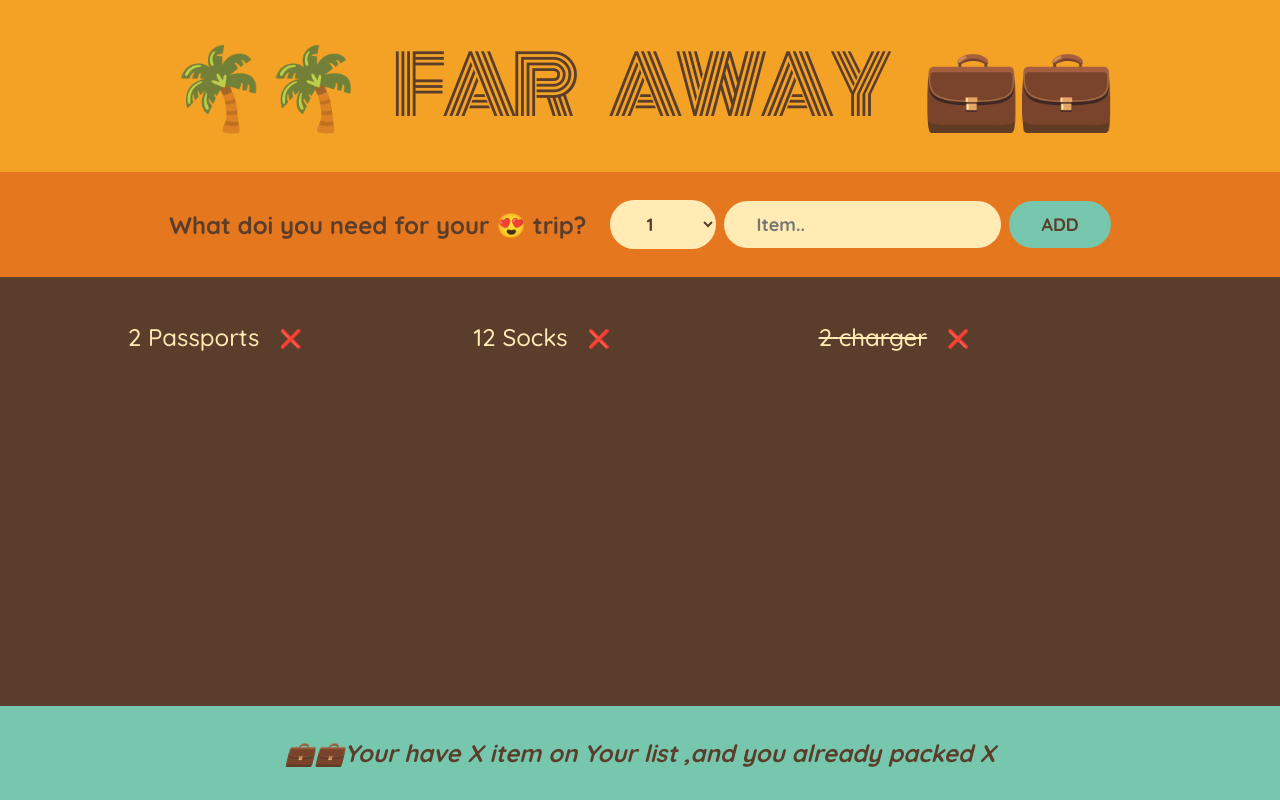
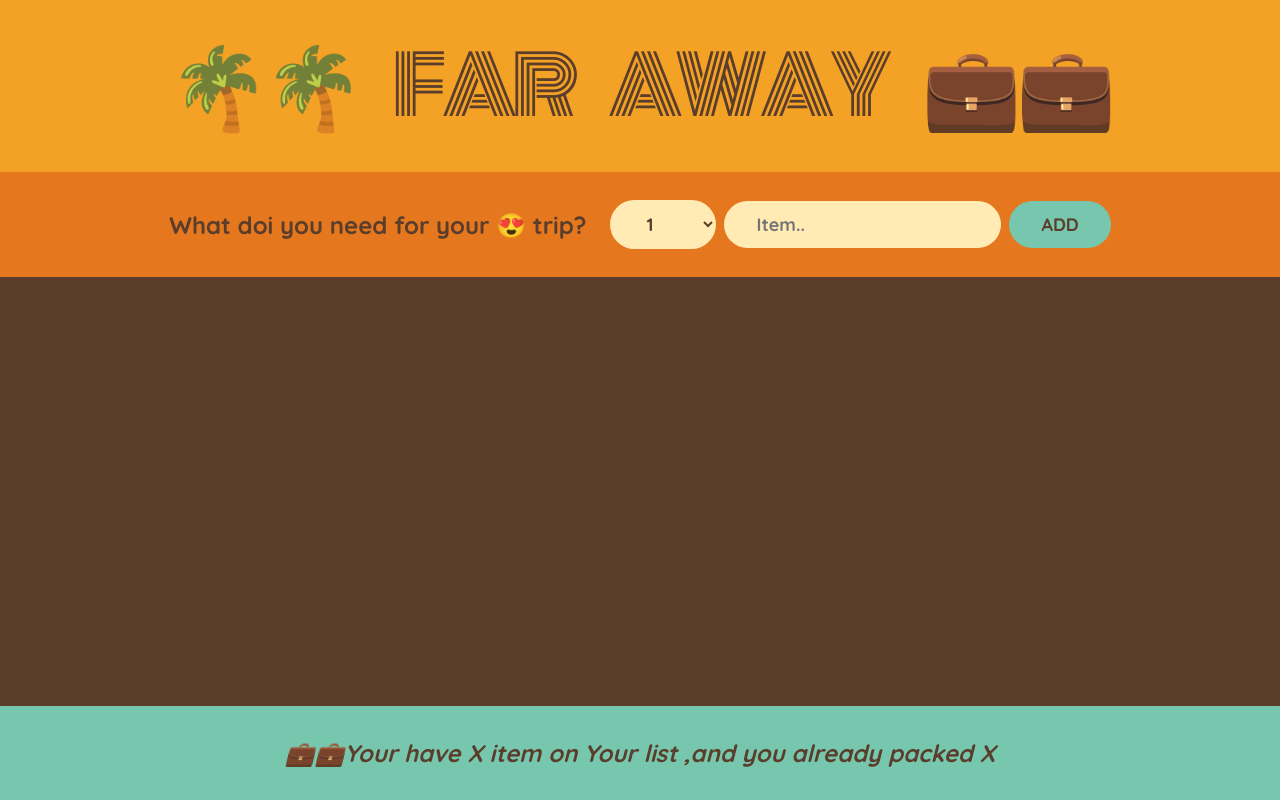
Before and after one commit to Sattarkhan37/travel-prep, a React (Create React App) app: page / in a window 1280 px wide. Built offline with nearby package versions, Linux system fonts and the light colour scheme.

Commit message:
Implemented Stage management

```diff
--- a/src/App.js
+++ b/src/App.js
@@ -6,11 +6,15 @@
   { id: 3, description: "charger", quantity: 2, packed: true },
 ];
 export default function App() {
+    const [items, setItems] = useState([]);
+      function handelAddItems(item) {
+    setItems((items) => [...items, item]);
+  }
   return (
     <div className="app">
       <Logo />
-      <Form />
-      <PackingList />
+      <Form onAddItems = {handelAddItems}/>
+      <PackingList items ={items} />
       <Starts />
     </div>
   );
@@ -18,14 +22,18 @@
 function Logo() {
   return <h1>🌴🌴 Far Away 💼💼</h1>;
 }
-function Form() {
+function Form({onAddItems}) {
   const [description, setdecripction] = useState("");
   const [quantity, setquantity] = useState(1);
+
+
+
   function handelSubmit(e) {
     e.preventDefault();
     if (!description) return;
     const newItem = { description, quantity, packed: false, id: Date.now() };
     console.log(newItem);
+    onAddItems(newItem);
     setdecripction("");
     setquantity("");
   }
@@ -50,11 +58,11 @@
     </form>
   );
 }
-function PackingList() {
+function PackingList({items}) {
   return (
     <div className="list">
       <ul>
-        {initialItems.map((item) => (
+        {items.map((item) => (
           <Item item={item} key={item.id} />
         ))}
       </ul>
```
